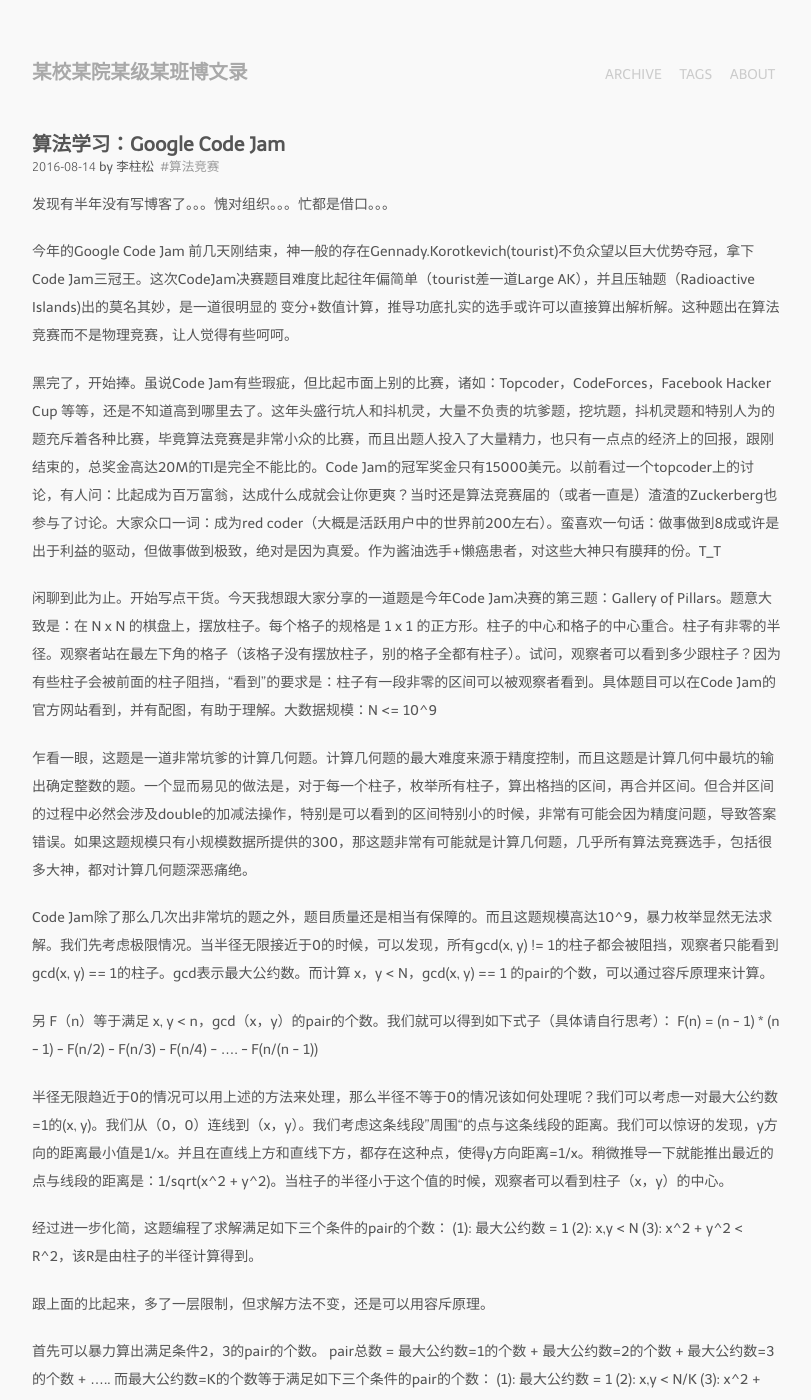
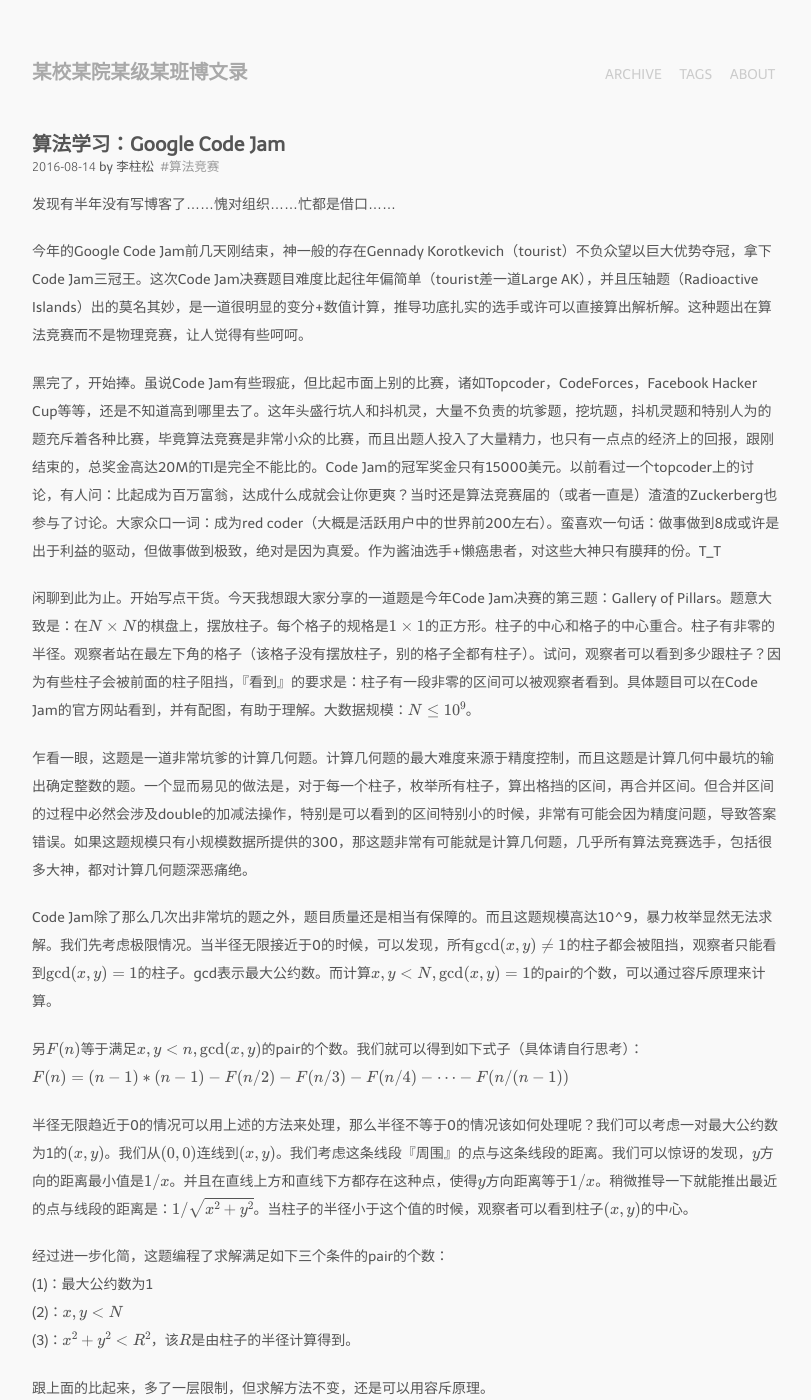
Before and after one commit to pkuphys/pkuphys.github.io, a Jekyll site: the page built from _posts/2016-08-14-algorithm-1.markdown, in a window 1280 px wide and 1400 px high. Shown: the whole window, without its empty margins (233-1044 px from the left). Built offline with Jekyll 4.4.1, drawn with Linux system fonts in a browser that asks for light colours; nearby versions of some CDN libraries; some web fonts are replaced; formulas are drawn with MathJax 3; comment, search, counter and statistics services are not loaded; some of the changed text lies outside the part shown.

Commit message:
Format 2016-08-14-algorithm-1.markdown 2016-08-17-AfterTI6.markdown

```diff
--- a/_posts/2016-08-14-algorithm-1.markdown
+++ b/_posts/2016-08-14-algorithm-1.markdown
@@ -6,39 +6,54 @@ tags:
   - 算法竞赛
 ---
 
-发现有半年没有写博客了。。。愧对组织。。。忙都是借口。。。
+<script type="text/x-mathjax-config">
+  MathJax.Hub.Config({
+    extensions: ["tex2jax.js"],
+    jax: ["input/TeX", "output/HTML-CSS"],
+    tex2jax: {
+      inlineMath: [ ['$','$'], ["\\(","\\)"] ],
+      displayMath: [ ['$$','$$'], ["\\[","\\]"] ],
+      processEscapes: true
+    },
+    "HTML-CSS": { availableFonts: ["TeX"] }
+  });
+  </script>
 
-今年的Google Code Jam 前几天刚结束，神一般的存在Gennady.Korotkevich(tourist)不负众望以巨大优势夺冠，拿下Code Jam三冠王。这次CodeJam决赛题目难度比起往年偏简单（tourist差一道Large AK），并且压轴题（Radioactive Islands)出的莫名其妙，是一道很明显的 变分+数值计算，推导功底扎实的选手或许可以直接算出解析解。这种题出在算法竞赛而不是物理竞赛，让人觉得有些呵呵。
+发现有半年没有写博客了......愧对组织......忙都是借口......
 
-黑完了，开始捧。虽说Code Jam有些瑕疵，但比起市面上别的比赛，诸如：Topcoder，CodeForces，Facebook Hacker Cup 等等，还是不知道高到哪里去了。这年头盛行坑人和抖机灵，大量不负责的坑爹题，挖坑题，抖机灵题和特别人为的题充斥着各种比赛，毕竟算法竞赛是非常小众的比赛，而且出题人投入了大量精力，也只有一点点的经济上的回报，跟刚结束的，总奖金高达20M的TI是完全不能比的。Code Jam的冠军奖金只有15000美元。以前看过一个topcoder上的讨论，有人问：比起成为百万富翁，达成什么成就会让你更爽？当时还是算法竞赛届的（或者一直是）渣渣的Zuckerberg也参与了讨论。大家众口一词：成为red coder（大概是活跃用户中的世界前200左右）。蛮喜欢一句话：做事做到8成或许是出于利益的驱动，但做事做到极致，绝对是因为真爱。作为酱油选手+懒癌患者，对这些大神只有膜拜的份。T_T
+今年的Google Code Jam前几天刚结束，神一般的存在Gennady Korotkevich（tourist）不负众望以巨大优势夺冠，拿下Code Jam三冠王。这次Code Jam决赛题目难度比起往年偏简单（tourist差一道Large AK），并且压轴题（Radioactive Islands）出的莫名其妙，是一道很明显的变分+数值计算，推导功底扎实的选手或许可以直接算出解析解。这种题出在算法竞赛而不是物理竞赛，让人觉得有些呵呵。
 
-闲聊到此为止。开始写点干货。今天我想跟大家分享的一道题是今年Code Jam决赛的第三题：Gallery of Pillars。题意大致是：在 N x N 的棋盘上，摆放柱子。每个格子的规格是 1 x 1 的正方形。柱子的中心和格子的中心重合。柱子有非零的半径。观察者站在最左下角的格子（该格子没有摆放柱子，别的格子全都有柱子）。试问，观察者可以看到多少跟柱子？因为有些柱子会被前面的柱子阻挡，“看到”的要求是：柱子有一段非零的区间可以被观察者看到。具体题目可以在Code Jam的官方网站看到，并有配图，有助于理解。大数据规模：N <= 10^9
+黑完了，开始捧。虽说Code Jam有些瑕疵，但比起市面上别的比赛，诸如Topcoder，CodeForces，Facebook Hacker Cup等等，还是不知道高到哪里去了。这年头盛行坑人和抖机灵，大量不负责的坑爹题，挖坑题，抖机灵题和特别人为的题充斥着各种比赛，毕竟算法竞赛是非常小众的比赛，而且出题人投入了大量精力，也只有一点点的经济上的回报，跟刚结束的，总奖金高达20M的TI是完全不能比的。Code Jam的冠军奖金只有15000美元。以前看过一个topcoder上的讨论，有人问：比起成为百万富翁，达成什么成就会让你更爽？当时还是算法竞赛届的（或者一直是）渣渣的Zuckerberg也参与了讨论。大家众口一词：成为red coder（大概是活跃用户中的世界前200左右）。蛮喜欢一句话：做事做到8成或许是出于利益的驱动，但做事做到极致，绝对是因为真爱。作为酱油选手+懒癌患者，对这些大神只有膜拜的份。T_T
+
+闲聊到此为止。开始写点干货。今天我想跟大家分享的一道题是今年Code Jam决赛的第三题：Gallery of Pillars。题意大致是：在\\(N\times N\\)的棋盘上，摆放柱子。每个格子的规格是\\(1\times1\\)的正方形。柱子的中心和格子的中心重合。柱子有非零的半径。观察者站在最左下角的格子（该格子没有摆放柱子，别的格子全都有柱子）。试问，观察者可以看到多少跟柱子？因为有些柱子会被前面的柱子阻挡，『看到』的要求是：柱子有一段非零的区间可以被观察者看到。具体题目可以在Code Jam的官方网站看到，并有配图，有助于理解。大数据规模：\\(N\leq10^9\\)。
 
 乍看一眼，这题是一道非常坑爹的计算几何题。计算几何题的最大难度来源于精度控制，而且这题是计算几何中最坑的输出确定整数的题。一个显而易见的做法是，对于每一个柱子，枚举所有柱子，算出格挡的区间，再合并区间。但合并区间的过程中必然会涉及double的加减法操作，特别是可以看到的区间特别小的时候，非常有可能会因为精度问题，导致答案错误。如果这题规模只有小规模数据所提供的300，那这题非常有可能就是计算几何题，几乎所有算法竞赛选手，包括很多大神，都对计算几何题深恶痛绝。
 
-Code Jam除了那么几次出非常坑的题之外，题目质量还是相当有保障的。而且这题规模高达10^9，暴力枚举显然无法求解。我们先考虑极限情况。当半径无限接近于0的时候，可以发现，所有gcd(x, y) != 1的柱子都会被阻挡，观察者只能看到gcd(x, y) == 1的柱子。gcd表示最大公约数。而计算 x，y < N，gcd(x, y) == 1 的pair的个数，可以通过容斥原理来计算。
+Code Jam除了那么几次出非常坑的题之外，题目质量还是相当有保障的。而且这题规模高达10^9，暴力枚举显然无法求解。我们先考虑极限情况。当半径无限接近于0的时候，可以发现，所有\\(\text{gcd}(x,y)\neq1\\)的柱子都会被阻挡，观察者只能看到\\(\text{gcd}(x,y)=1\\)的柱子。gcd表示最大公约数。而计算\\(x,y\lt N, \text{gcd}(x,y)=1\\)的pair的个数，可以通过容斥原理来计算。
 
-另 F（n）等于满足 x, y < n，gcd（x，y）的pair的个数。我们就可以得到如下式子（具体请自行思考）：
-F(n) = (n - 1) * (n - 1) - F(n/2) - F(n/3) - F(n/4) - .... - F(n/(n - 1))
+另\\(F(n)\\)等于满足\\(x,y\lt n, \text{gcd}(x,y)\\)的pair的个数。我们就可以得到如下式子（具体请自行思考）：
+$$
+F(n)=(n-1)*(n-1)-F(n/2)-F(n/3)-F(n/4)-\cdots-F(n/(n-1))
+$$
 
-半径无限趋近于0的情况可以用上述的方法来处理，那么半径不等于0的情况该如何处理呢？我们可以考虑一对最大公约数=1的(x, y)。我们从（0，0）连线到（x，y）。我们考虑这条线段”周围“的点与这条线段的距离。我们可以惊讶的发现，y方向的距离最小值是1/x。并且在直线上方和直线下方，都存在这种点，使得y方向距离=1/x。稍微推导一下就能推出最近的点与线段的距离是：1/sqrt(x^2 + y^2)。当柱子的半径小于这个值的时候，观察者可以看到柱子（x，y）的中心。
+半径无限趋近于0的情况可以用上述的方法来处理，那么半径不等于0的情况该如何处理呢？我们可以考虑一对最大公约数为1的\\((x,y)\\)。我们从\\((0,0)\\)连线到\\((x,y)\\)。我们考虑这条线段『周围』的点与这条线段的距离。我们可以惊讶的发现，\\(y\\)方向的距离最小值是\\(1/x\\)。并且在直线上方和直线下方都存在这种点，使得\\(y\\)方向距离等于\\(1/x\\)。稍微推导一下就能推出最近的点与线段的距离是：\\(1/\sqrt{x^2+y^2}\\)。当柱子的半径小于这个值的时候，观察者可以看到柱子\\((x,y)\\)的中心。
 
-经过进一步化简，这题编程了求解满足如下三个条件的pair的个数：
-(1): 最大公约数 = 1
-(2): x,y < N
-(3): x^2 + y^2 < R^2，该R是由柱子的半径计算得到。
+经过进一步化简，这题编程了求解满足如下三个条件的pair的个数：<br>
+(1)：最大公约数为1<br>
+(2)：\\(x,y\lt N\\)<br>
+(3)：\\(x^2+y^2\lt R^2\\)，该\\(R\\)是由柱子的半径计算得到。
 
 跟上面的比起来，多了一层限制，但求解方法不变，还是可以用容斥原理。
 
-首先可以暴力算出满足条件2，3的pair的个数。
-pair总数 = 最大公约数=1的个数 + 最大公约数=2的个数 + 最大公约数=3的个数 + .....
-而最大公约数=K的个数等于满足如下三个条件的pair的个数：
-(1): 最大公约数 = 1
-(2): x,y < N/K
-(3): x^2 + y^2 < (R/K)^2。
+首先可以暴力算出满足条件2，3的pair的个数。<br>
+pair总数=最大公约数为1的个数+最大公约数为2的个数+最大公约数为3的个数+...<br>
+而最大公约数为\\(K\\)的个数等于满足如下三个条件的pair的个数：<br>
+(1)：最大公约数为1<br>
+(2)：\\(x,y\lt N/K\\)<br>
+(3)：\\(x^2+y^2\lt (R/K)^2\\)。
 
-我们可以记忆化对应所有K的pair的值，这题并不需要额外的优化，就可以在规定时间内计算完。
+我们可以记忆化对应所有\\(K\\)的pair的值，这题并不需要额外的优化，就可以在规定时间内计算完。
 
-表达能力所限，写得晦涩难懂。。。不过相信智商爆表的大家可以看懂。。。
+表达能力所限，写得晦涩难懂......不过相信智商爆表的大家可以看懂......
 
-严肃话题讲完，再吐吐槽。今年成功忽悠了ywy也参加了Code Jam，并且在一步步拖lzb往算法竞赛的深渊越走越远。自从开始工作之后，每天只有非常有限的时间可以做题。工作日一天基本最多只能做一道难度适中的题目，周末偶尔可以做两三道，而且水平在某种程度上到达了瓶颈，这道看着不难的题，也是想了好几天才想出来。。。哎。。。智商的铁壁无法逾越。。。并且在工作了一年之后，惊奇的发现在比赛中我会试图写注释，停下来思考函数名和变量名是否合理。还有就是就算不难的题，也会停下来，像造房子那样”规划“一下代码的结构。代码的正确率提高了一些，但手速显著的下降了。。。每个人都有自己的代码风格，有的人喜欢边写边想，有的人喜欢想好了再写，有的人在写的过程中想好，代码一气呵成（tourist）。。。
+严肃话题讲完，再吐吐槽。今年成功忽悠了ywy也参加了Code Jam，并且在一步步拖lzb往算法竞赛的深渊越走越远。自从开始工作之后，每天只有非常有限的时间可以做题。工作日一天基本最多只能做一道难度适中的题目，周末偶尔可以做两三道，而且水平在某种程度上到达了瓶颈，这道看着不难的题，也是想了好几天才想出来......哎......智商的铁壁无法逾越......并且在工作了一年之后，惊奇的发现在比赛中我会试图写注释，停下来思考函数名和变量名是否合理。还有就是就算不难的题，也会停下来，像造房子那样『规划』一下代码的结构。代码的正确率提高了一些，但手速显著的下降了......每个人都有自己的代码风格，有的人喜欢边写边想，有的人喜欢想好了再写，有的人在写的过程中想好，代码一气呵成（tourist）......
--- a/index.markdown
+++ b/index.markdown
@@ -33,7 +33,7 @@ layout: default
   </ul>
   <div class="divider"></div>
   <ul class="listing main-listing">
-    <li>博文目录</i>
+    <li>博文目录</li>
     {% for post in site.posts %}
     {% capture y %}{{ post.date | date:"%Y"}}{% endcapture %}
     <li class="listing-item">
```
Also changed, not shown: _posts/2016-08-17-AfterTI6.markdown (+22 -20 lines), bak/2016-06-21-Mr-Gu.markdown (renamed from _posts/bak/2016-06-21-Mr-Gu.markdown).
